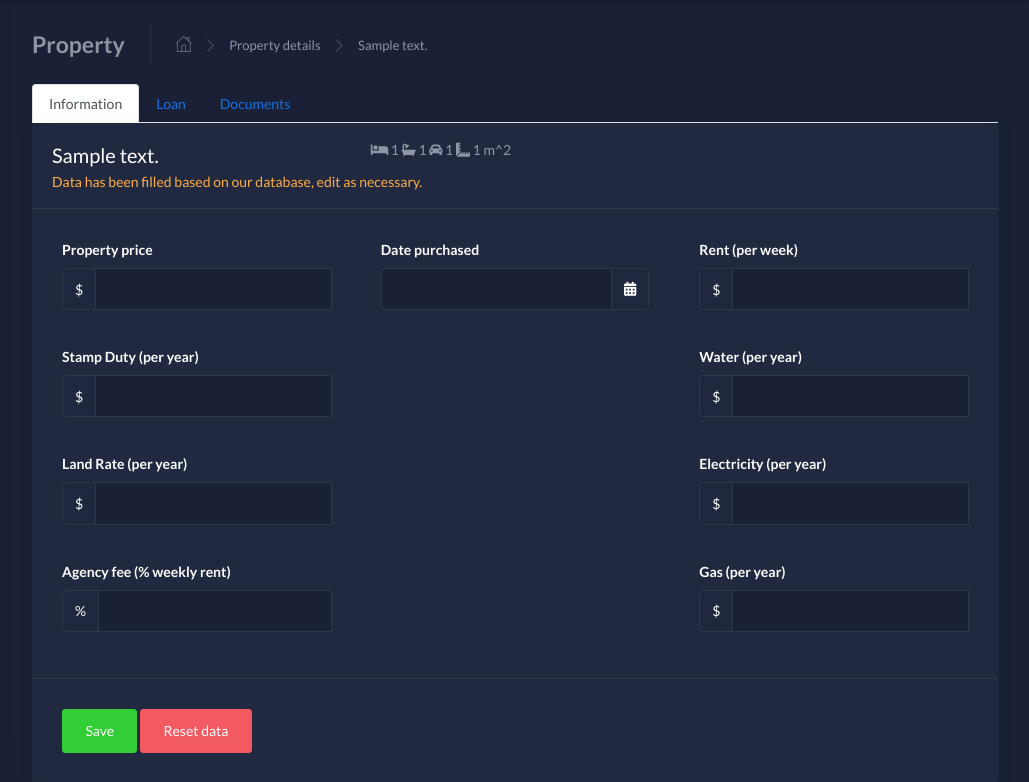
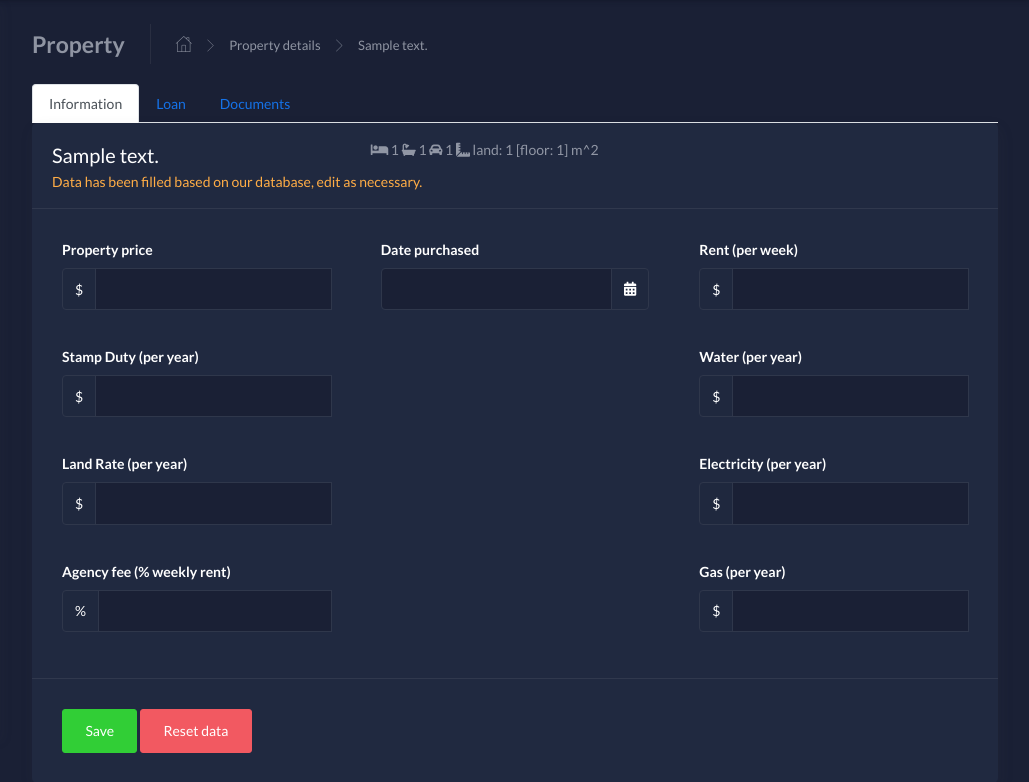
Before and after one commit to DanielFarahani/property_dashboard, a Flask app: template app/home/templates/property.html in a window 1280 px wide. Shown: the part 62-844 px from the top of the page, without its empty margins (250-1279 px from the left). Run offline with Flask 2, Linux system fonts and the light colour scheme; the template is opened without the code that fills it: values that come from a table or form of the project are taken from there, others are empty; tables that the repository leaves empty hold one stand-in row (values such as "Sample post"); some libraries are stand-ins or nearby versions.

```diff
--- a/app/home/routes.py
+++ b/app/home/routes.py
@@ -75,8 +75,8 @@ def add_properties():
 
   ## store property and address
   try:
-    new_property = Properties(propertyId=pid, userId=current_user.id, bedrooms=prop_detail.get('bedrooms',0),
-      bathrooms=prop_detail.get('bathrooms',0), carSpaces=prop_detail.get('carSpaces',0), floorAreaM2=prop_detail.get('floorArea',0),
+    new_property = Properties(propertyId=pid, userId=current_user.id, bedrooms=prop_detail.get('beds',0),
+      bathrooms=prop_detail.get('baths',0), carSpaces=prop_detail.get('carSpaces',0), floorAreaM2=prop_detail.get('floorArea',0),
       landAreaM2=prop_detail.get('landArea',0), propertyType=prop_detail.get('propertyType',0), saleDate="", salePrice=0,
       valuation=0, valuationDate="", yearBuilt=prop_detail.get('yearBuilt',0))
 
--- a/app/home/templates/properties-list.html
+++ b/app/home/templates/properties-list.html
@@ -122,12 +122,12 @@
 												<td> {{ prop.valuation }} </td>
 												<td>
 													<div class="form-button-action">
+														<button type="submit" class="btn btn-link" onclick="location.href='/property/{{prop.propertyId}}'">
+															<i class="far fa-edit fa-lg"></i>
+														</button>
 														<button type="submit" class="btn btn-link btn-danger" data-toggle="modal" data-target="#confirmDelete"
 															data-prop-id="{{prop.propertyId}}" data-prop-info="{{prop.address[0].description}}">
 															<i class="fas fa-trash-alt fa-lg"></i>
-														</button>
-														<button type="submit" class="btn btn-link" onclick="location.href='/property/{{prop.propertyId}}'">
-															<i class="far fa-edit fa-lg"></i>
 														</button>
 													</div>
 												</td>
--- a/app/home/templates/property.html
+++ b/app/home/templates/property.html
@@ -1,6 +1,7 @@
 {% extends "layouts/base.html" %}
 {% block title %} Property Details {% endblock %}
-{% block stylesheets %}{% endblock stylesheets %}
+{% block stylesheets %}
+{% endblock stylesheets %}
 {% block content %}
 
 	<div class="content">
@@ -28,7 +29,7 @@
 				</ul>
 			</div>
 
-
+			<!-- nav links -->
 			<ul class="nav nav-tabs" id="myTab" role="tablist">
 				<li class="nav-item">
 					<a class="nav-link active" id="info-tab" data-toggle="tab" href="#info" role="tab" aria-controls="info" aria-selected="true">Information</a>
@@ -40,6 +41,8 @@
 					<a class="nav-link" id="documents-tab" data-toggle="tab" href="#documents" role="tab" aria-controls="documents" aria-selected="false">Documents</a>
 				</li>
 			</ul>
+
+			<!-- Card area  -->
 			<div class="row">
 				<div class="col-md-12">
 					<div class="card">
@@ -58,8 +61,8 @@
 									<i class="fa fa-car-alt"></i>
 									{{ property[0].carSpaces }}
 									<i class="fas fa-ruler-combined"></i>
-									{{ property[0].landAreaM2 }} m^2
-									<!-- ({{ property[0].floorAreaM2 }}) m^2 -->
+									land: {{ property[0].landAreaM2 }}
+									[floor: {{ property[0].floorAreaM2 }}] m^2
 								</div>
 							</div>
 							<div class="text-warning">
```
